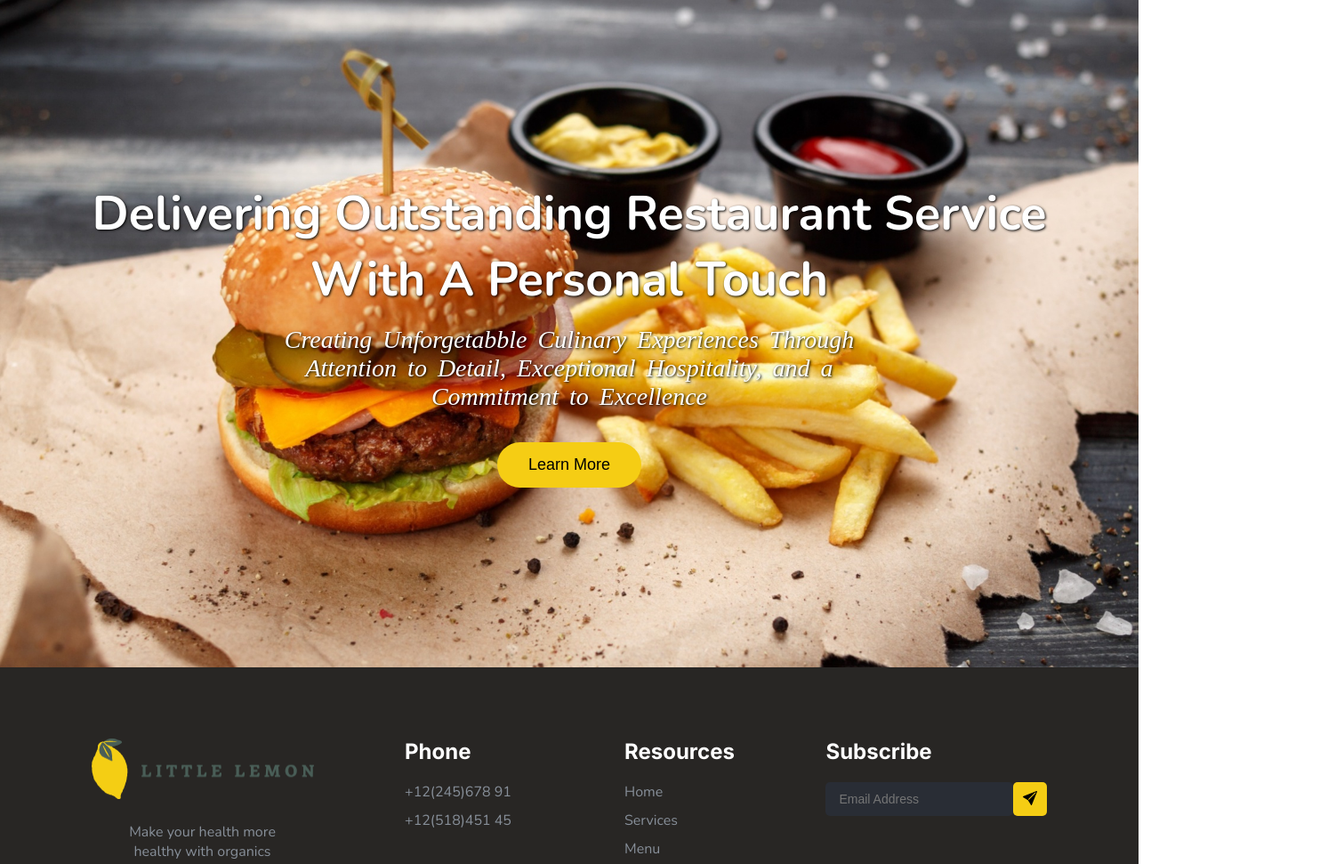
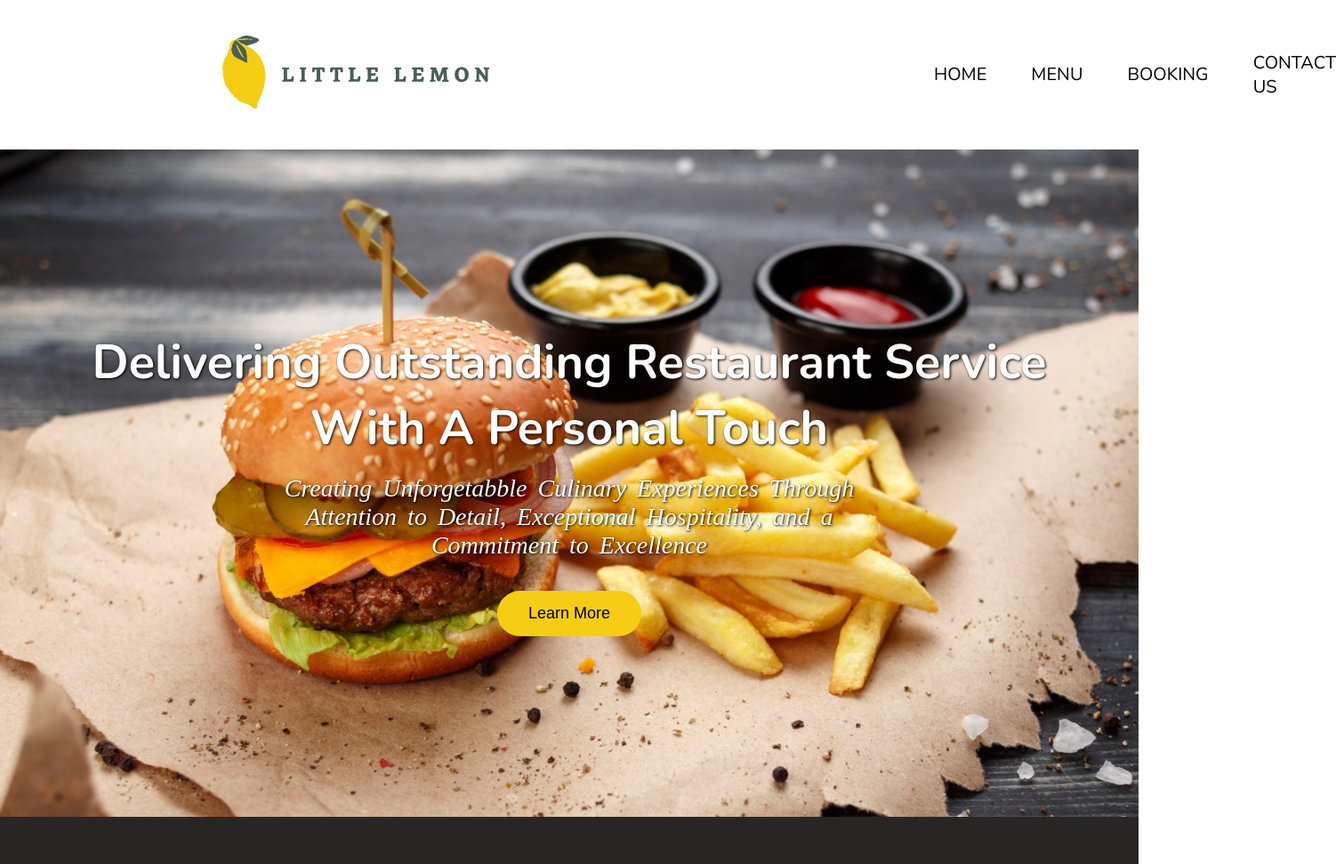
Before and after one commit to murilobarbosaa/little_lemon, a plain HTML site: page index.html in a window 1280 px wide. Shown: the top 971 px of the page at 89% size, 1502 px wide, since content can reach past the window. Drawn offline with nearby package versions, Linux system fonts and the light colour scheme.

Commit message:
feat: create header

```diff
--- a/index.html
+++ b/index.html
@@ -13,23 +13,19 @@
     <link rel="stylesheet" href="styles.css">
 </head>
 <body>
-    <!-- <header>
-        <div id="header">
-            <section>
-                <img id="logo" src="/assets/Asset 20@4x.png" alt="Logo">
-            </section>
-            <section>
-                <nav>
-                    <ul>
-                        <li><a href="index.html">HOME</a></li>
-                        <li><a href="">MENU</a></li>
-                        <li><a href="">BOOKING</a></li>
-                        <li><a href="">CONTACT US</a></li>
-                    </ul>
-                </nav>
-            </section>
-        </div>
-    </header>-->
+    <header>
+        <section class="header-section">
+            <div class="header-logo-container">
+                <img src="/assets/Asset 16@4x.png" alt="Logo" class="header-logo">
+            </div>
+            <nav class="header-nav-container">
+                <a href="index.html" class="header-nav-link">HOME</a>
+                <a href="" class="header-nav-link">MENU</a>
+                <a href="" class="header-nav-link">BOOKING</a>
+                <a href="" class="header-nav-link">CONTACT US</a>
+            </nav>
+        </section>
+    </header>
     <main>
         <section class="main-section">
             <div class="main-content">
@@ -45,7 +41,7 @@
     <footer>
         <section class="footer-top">
             <div class="footer-brand">
-                <img src="/assets/Asset 16@4x.png" id="footer-logo" alt="Logo" class="footer-logo">
+                <img src="/assets/Asset 20@4x.png" id="footer-logo" alt="Logo" class="footer-logo">
                 <p class="footer-tagline">Make your health more healthy with organics</p>
                 <div class="footer-social-icons">
                     <!-- Facebook Logo -->
--- a/styles.css
+++ b/styles.css
@@ -20,17 +20,37 @@ a:visited {
 }
 /* ====================================== */
 
-#header {
+/* =============== Header =============== */
+.header-section {
     display: flex;
-    background-color: #F7F7FA;
-    height: 150px;
-    justify-content: space-between;
+    flex-direction: row;
+    padding-top: 40px;
+    padding-bottom: 40px;
+    gap: 500px;
 }
 
-#logo {
-    width: 70px;
+.header-logo-container {
+    padding-left: 250px;
+}
+
+.header-logo {
+    width: 300px;
     height: auto;
+    cursor: pointer;
 }
+
+.header-nav-container {
+    display: flex;
+    align-items: center;
+    flex-direction: row;
+    font-size: 20px;
+    gap: 50px;
+}
+
+.header-nav-link:hover {
+    color: #F5CD14;
+}
+/* ====================================== */
 
 /* ================ Main ================ */
 .main-section {
@@ -195,7 +215,7 @@ footer {
 }
 
 #footer-logo {
-    width: 250px;
+    width: 100px;
     height: auto;
     margin-bottom: 20px;
     cursor: pointer;
```
